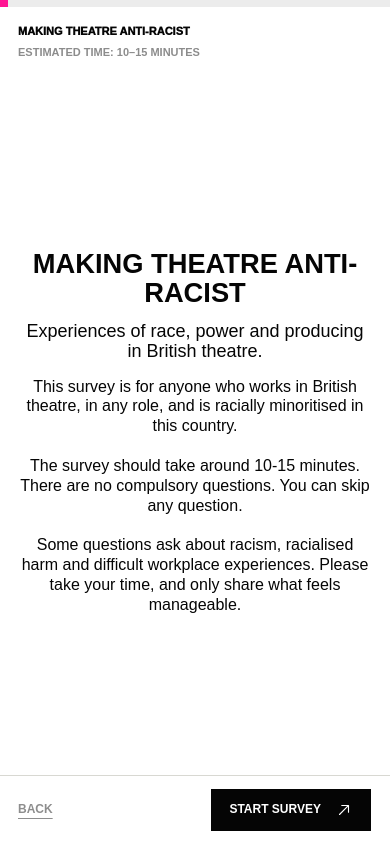
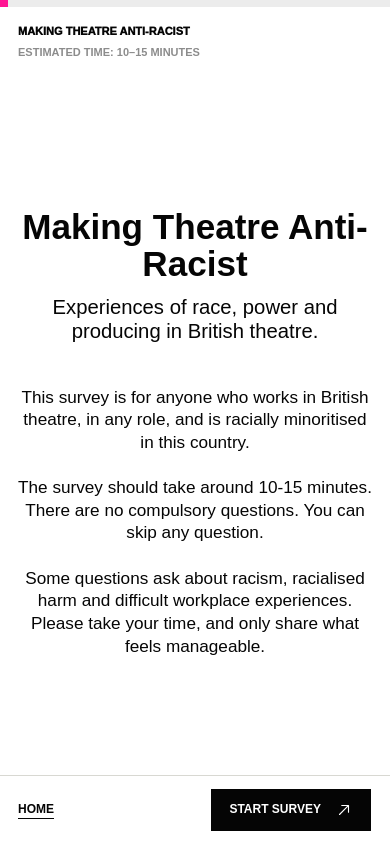
Before and after one commit to gabriellengoo/crashout, a Next.js app: page /survey in a window 390 px wide. Built offline with nearby package versions, Linux system fonts and the light colour scheme.

Commit message:
Refine survey landing content

```diff
--- a/components/Layout.js
+++ b/components/Layout.js
@@ -120,19 +120,6 @@ export default function Layout({ children, bare = false, hideHeader = false }) {
       <footer className="site-footer">
         <div className="footer-legacy">
           <PartnerLogos compact />
-          <p>
-            Making Theatre Anti-Racist. A survey and public research campaign about race, power and theatre producing in
-            Britain.
-          </p>
-        </div>
-        <div className="footer-main">
-          <div>
-            <h2>Making Theatre Anti-Racist</h2>
-            <p>
-              Led by the Royal Central School of Speech and Drama and Rafia Hussain Productions. Supported by Arts
-              Council England and the Arts and Humanities Research Council. Outreach supported by state of the [art].
-            </p>
-          </div>
         </div>
         <div className="footer-links" aria-label="Footer navigation">
           <Link href="/survey">Complete the Survey</Link>
--- a/components/SurveyNavigation.js
+++ b/components/SurveyNavigation.js
@@ -1,9 +1,17 @@
+import Link from 'next/link';
+
 export default function SurveyNavigation({ canGoBack, isFirst = false, isLast, isSubmitting, onBack, onNext }) {
   return (
     <nav className="survey-nav" aria-label="Survey controls">
-      <button type="button" className="text-button" onClick={onBack} disabled={!canGoBack || isSubmitting}>
-        Back
-      </button>
+      {isFirst ? (
+        <Link className="text-button" href="/">
+          Home
+        </Link>
+      ) : (
+        <button type="button" className="text-button" onClick={onBack} disabled={!canGoBack || isSubmitting}>
+          Back
+        </button>
+      )}
       <button type="button" className="button dark" onClick={onNext} disabled={isSubmitting}>
         {isSubmitting ? 'Submitting' : isLast ? 'Submit survey' : isFirst ? 'Start survey' : 'Continue'}
       </button>
--- a/pages/events/index.js
+++ b/pages/events/index.js
@@ -25,10 +25,6 @@ export default function EventsPage() {
             </p>
             <p>Crash/Out is not about giving up. It is about refusing to keep absorbing pressure politely.</p>
           </div>
-        </div>
-        <div className="pullout-grid">
-          <p>The conversation is collective.</p>
-          <p>The survey is private.</p>
         </div>
       </section>
 
--- a/styles/globals.css
+++ b/styles/globals.css
@@ -302,30 +302,7 @@ button:disabled {
 
 .footer-legacy {
   display: grid;
-  grid-template-columns: 1fr auto;
-  align-items: center;
-  justify-content: space-between;
-  gap: 20px;
-}
-
-.footer-main {
-  display: block;
-  padding-top: 18px;
-  border-top: 1px solid var(--line);
-}
-
-.footer-main h2 {
-  margin: 0 0 8px;
-  font-size: clamp(18px, 2vw, 28px);
-  line-height: 1;
-  text-transform: uppercase;
-}
-
-.footer-main p {
-  max-width: 980px;
-  color: var(--muted);
-  font-size: 13px;
-  line-height: 1.35;
+  justify-items: start;
 }
 
 .footer-links,
@@ -563,7 +540,7 @@ button:disabled {
   display: flex;
   flex-direction: column;
   justify-content: center;
-  gap: clamp(22px, 3vw, 42px);
+  gap: clamp(18px, 2.4vw, 34px);
   padding: clamp(36px, 6vw, 72px) clamp(32px, 6vw, 72px);
   overflow: hidden;
 }
@@ -601,9 +578,9 @@ button:disabled {
 }
 
 .site-logo-hero h1 {
-  max-width: 760px;
+  max-width: 800px;
   margin: 0;
-  font-size: clamp(54px, min(7vw, 11dvh), 118px);
+  font-size: clamp(60px, min(7.6vw, 11.8dvh), 126px);
   line-height: 0.9;
   text-transform: uppercase;
 }
@@ -611,9 +588,16 @@ button:disabled {
 .site-logo-hero h2 {
   max-width: 680px;
   margin: 0;
-  font-size: clamp(50px, min(6vw, 10dvh), 104px);
+  font-size: clamp(58px, min(7vw, 11dvh), 116px);
   line-height: 0.9;
   text-transform: uppercase;
+}
+
+.hero-section-label {
+  margin-bottom: clamp(14px, 2vw, 28px);
+  font-size: clamp(18px, min(2.2vw, 3dvh), 34px);
+  font-weight: 950;
+  line-height: 0.95;
 }
 
 .site-logo-hero .hero-subtitle {
@@ -642,7 +626,7 @@ button:disabled {
   display: block;
   width: clamp(80px, 7vw, 118px);
   height: 3px;
-  margin: clamp(28px, 3.4vw, 42px) 0;
+  margin: clamp(22px, 2.8vw, 34px) 0 0;
   background: var(--hot-pink);
 }
 
@@ -720,8 +704,8 @@ button:disabled {
 
 .intro-band {
   display: grid;
-  grid-template-columns: minmax(0, 1fr) minmax(260px, 0.8fr);
-  gap: clamp(28px, 6vw, 82px);
+  grid-template-columns: minmax(0, 1fr);
+  gap: 0;
   align-items: center;
   padding: clamp(48px, 7vw, 92px) clamp(18px, 4vw, 44px);
   background: var(--soft);
@@ -1107,10 +1091,6 @@ section.content-band.event-rsvp {
   background: #ffffff;
 }
 
-#resource-pack {
-  background: #d8f8fb;
-}
-
 #contact.content-band.white {
   background: var(--white);
 }
@@ -1137,7 +1117,7 @@ section.content-band.event-rsvp {
 .content-band h2,
 .cta-band h2 {
   margin-top: 0;
-  font-size: clamp(30px, 5vw, 74px);
+  font-size: clamp(28px, 4vw, 56px);
   line-height: 0.95;
   text-transform: uppercase;
 }
@@ -1150,14 +1130,14 @@ section.content-band.event-rsvp {
 }
 
 #crash-out .split {
-  margin-bottom: clamp(36px, 6vw, 84px);
+  margin-bottom: clamp(22px, 4vw, 48px);
 }
 
 .split p,
 .large-copy {
   margin-top: 0;
-  font-size: clamp(20px, 2vw, 31px);
-  line-height: 1.16;
+  font-size: clamp(17px, 1.55vw, 23px);
+  line-height: 1.22;
 }
 
 .section-intro {
@@ -1428,9 +1408,13 @@ section.content-band.event-rsvp {
 
 .cta-band p {
   margin-bottom: 12px;
-  font-size: 12px;
+  font-size: clamp(18px, 2vw, 26px);
   font-weight: 800;
   text-transform: uppercase;
+}
+
+.cta-band h2 {
+  max-width: 760px;
 }
 
 .page-hero {
@@ -1652,18 +1636,28 @@ textarea {
   text-transform: uppercase;
 }
 
+.fact-slide-survey-intro {
+  width: min(1220px, 100%);
+}
+
+.fact-slide-survey-intro h1 {
+  font-size: clamp(42px, min(6.4vw, 8dvh), 76px);
+  line-height: 1.02;
+  text-transform: none;
+}
+
 .fact-slide .question-description.large {
-  max-width: min(760px, 100%);
-  font-size: clamp(16px, min(1.8vw, 2.4dvh), 22px);
-  line-height: 1.24;
+  max-width: min(920px, 100%);
+  font-size: clamp(16px, min(1.6vw, 2.2dvh), 21px);
+  line-height: 1.28;
   white-space: pre-line;
 }
 
 .fact-subtitle {
-  max-width: min(760px, 100%);
-  margin: 14px 0 0;
-  font-size: clamp(18px, min(2.2vw, 2.8dvh), 28px);
-  line-height: 1.12;
+  max-width: min(920px, 100%);
+  margin: 18px 0 clamp(34px, 5dvh, 56px);
+  font-size: clamp(22px, min(2.4vw, 3dvh), 30px);
+  line-height: 1.15;
 }
 
 .fact-slide-statement {
@@ -1694,8 +1688,10 @@ textarea {
   line-height: 1.24;
 }
 
-.fact-slide-survey-intro {
-  padding-bottom: 16px;
+.fact-slide-survey-intro .question-description.large {
+  max-width: min(1180px, 100%);
+  font-size: clamp(22px, min(2.15vw, 3dvh), 30px);
+  line-height: 1.48;
 }
 
 .survey-details-compact {
@@ -2274,11 +2270,15 @@ textarea {
   }
 
   .site-logo-hero h1 {
-    font-size: clamp(40px, min(13vw, 9dvh), 72px);
+    font-size: clamp(43px, min(13.5vw, 9.4dvh), 76px);
   }
 
   .site-logo-hero h2 {
-    font-size: clamp(42px, min(14vw, 9dvh), 72px);
+    font-size: clamp(48px, min(15vw, 10dvh), 82px);
+  }
+
+  .hero-section-label {
+    font-size: clamp(21px, min(6vw, 4dvh), 32px);
   }
 
   .site-logo-hero .hero-subtitle {
@@ -2426,7 +2426,6 @@ textarea {
     max-height: 32px;
   }
 
-  .footer-main,
   .footer-links,
   .footer-contact {
     padding-top: 10px;
@@ -2439,12 +2438,6 @@ textarea {
     align-items: flex-start;
   }
 
-  .footer-main h2 {
-    margin-bottom: 5px;
-    font-size: 16px;
-  }
-
-  .footer-main p,
   .footer-contact p,
   .footer-links a,
   .site-footer p {
@@ -2478,6 +2471,16 @@ textarea {
     max-height: calc(100dvh - clamp(190px, 30dvh, 246px));
   }
 
+  .question-frame.fact-frame {
+    max-height: calc(100dvh - 198px);
+    overflow-y: auto;
+  }
+
+  .fact-slide {
+    min-height: auto;
+    padding: 14px 0;
+  }
+
   .question-heading-row {
     grid-template-columns: 1fr;
     gap: 5px;
@@ -2497,6 +2500,21 @@ textarea {
   .question-screen h1 {
     font-size: clamp(24px, min(7vw, 5.4dvh), 38px);
     line-height: 1.04;
+  }
+
+  .fact-slide-survey-intro h1 {
+    font-size: clamp(30px, min(9vw, 5.5dvh), 42px);
+  }
+
+  .fact-slide-survey-intro .fact-subtitle {
+    margin: 14px 0 clamp(22px, 3.2dvh, 32px);
+    font-size: clamp(20px, min(5.2vw, 3dvh), 26px);
+    line-height: 1.16;
+  }
+
+  .fact-slide-survey-intro .question-description.large {
+    font-size: clamp(16px, min(4.4vw, 2.45dvh), 20px);
+    line-height: 1.32;
   }
 
   .compact-question h1 {
@@ -2786,6 +2804,15 @@ textarea {
     font-size: 10px;
   }
 
+  .fact-slide-survey-intro h1 {
+    font-size: clamp(30px, min(9vw, 5.5dvh), 40px);
+  }
+
+  .fact-slide-survey-intro .question-description.large {
+    font-size: clamp(15px, min(4.2vw, 2.35dvh), 18px);
+    line-height: 1.3;
+  }
+
   .survey-nav .button {
     min-height: 42px;
     padding: 9px 14px;
```
Also changed, not shown: pages/index.js (+3 -56 lines).
